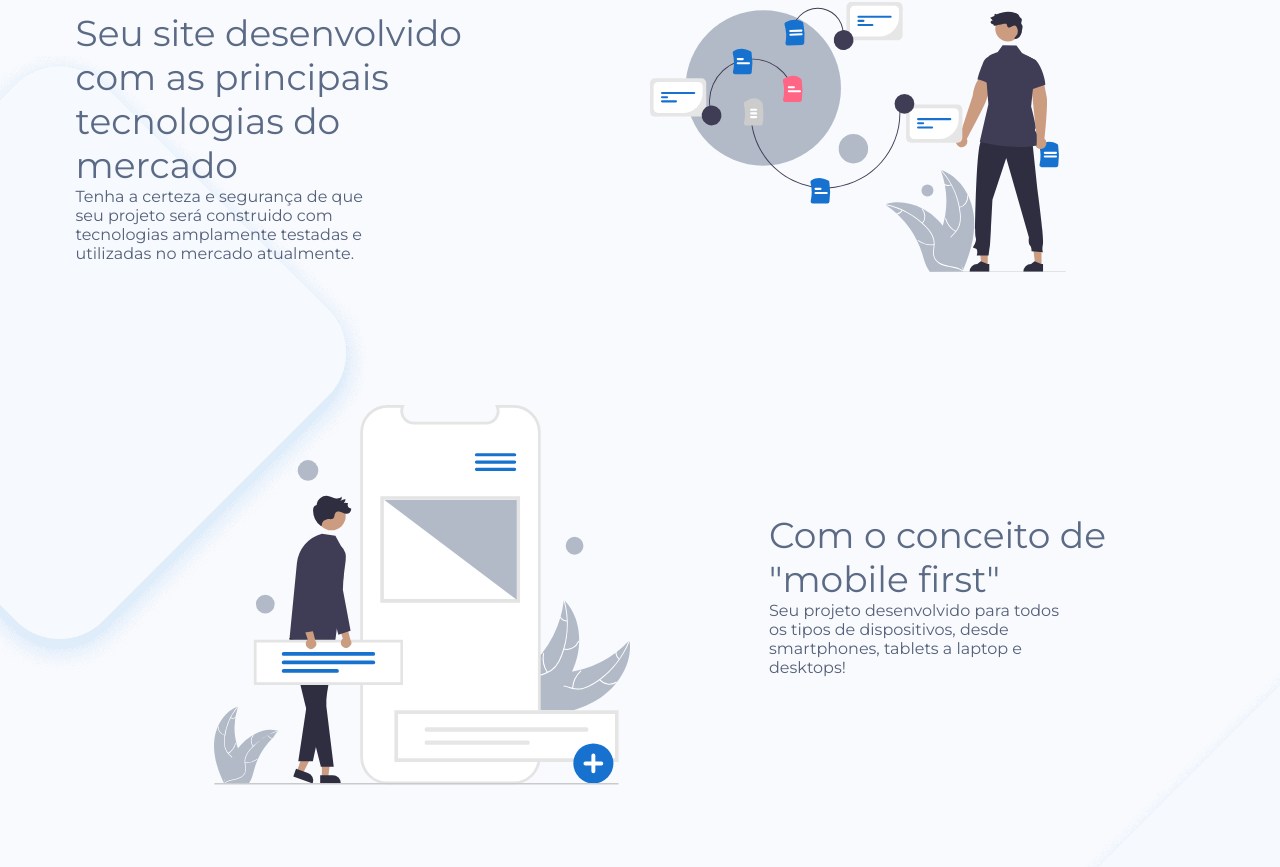
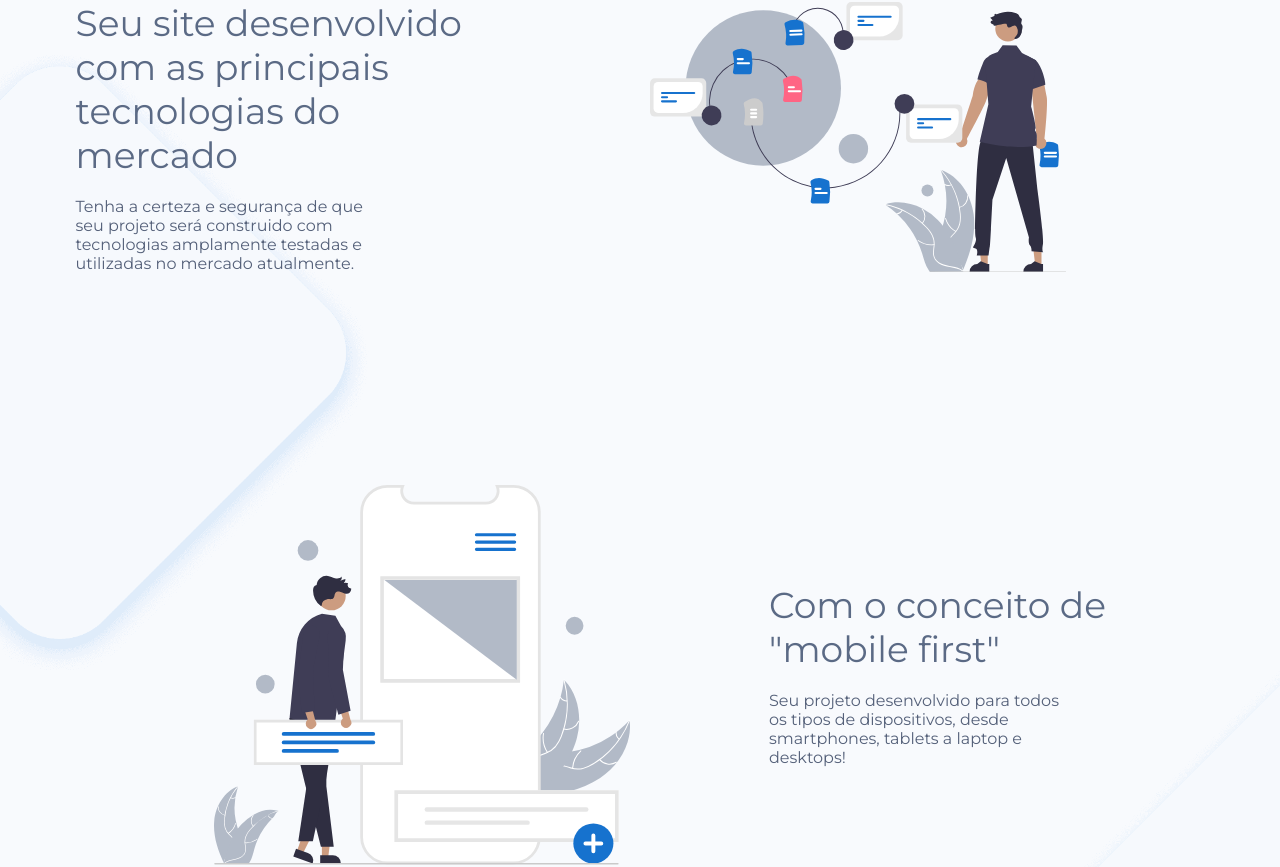
Before and after one commit to SamyrOR/personal-website, an Angular app: page /home in a window 1280 px wide. Shown: the part 750-1617 px from the top of the page. Built offline with nearby package versions, Linux system fonts and the light colour scheme.

Commit message:
fix: fixed margin bug, textarea size

```diff
--- a/src/assets/styles/_contact.scss
+++ b/src/assets/styles/_contact.scss
@@ -14,6 +14,8 @@
   padding: rem(6) rem(12);
   border-radius: rem(5);
   outline: 0;
+  width: 100%;
+  max-width: rem(318);
 }
 
 .contact {
@@ -58,7 +60,7 @@
   &__input {
     @extend %input;
     height: rem(30);
-    width: rem(318);
+
     @include theme() {
       border: rem(1) solid theme-get("color-text");
     }
--- a/src/assets/styles/_variables.scss
+++ b/src/assets/styles/_variables.scss
@@ -49,11 +49,11 @@ $menuItems: 6;
 
 //Utils pseudo class
 %mt-20 {
-  margin-top: rem(20);
+  margin-top: 20px;
 }
 
 %mt-80 {
-  margin-top: rem(80);
+  margin-top: 80px;
 }
 
 %mt-mb-50 {
```
